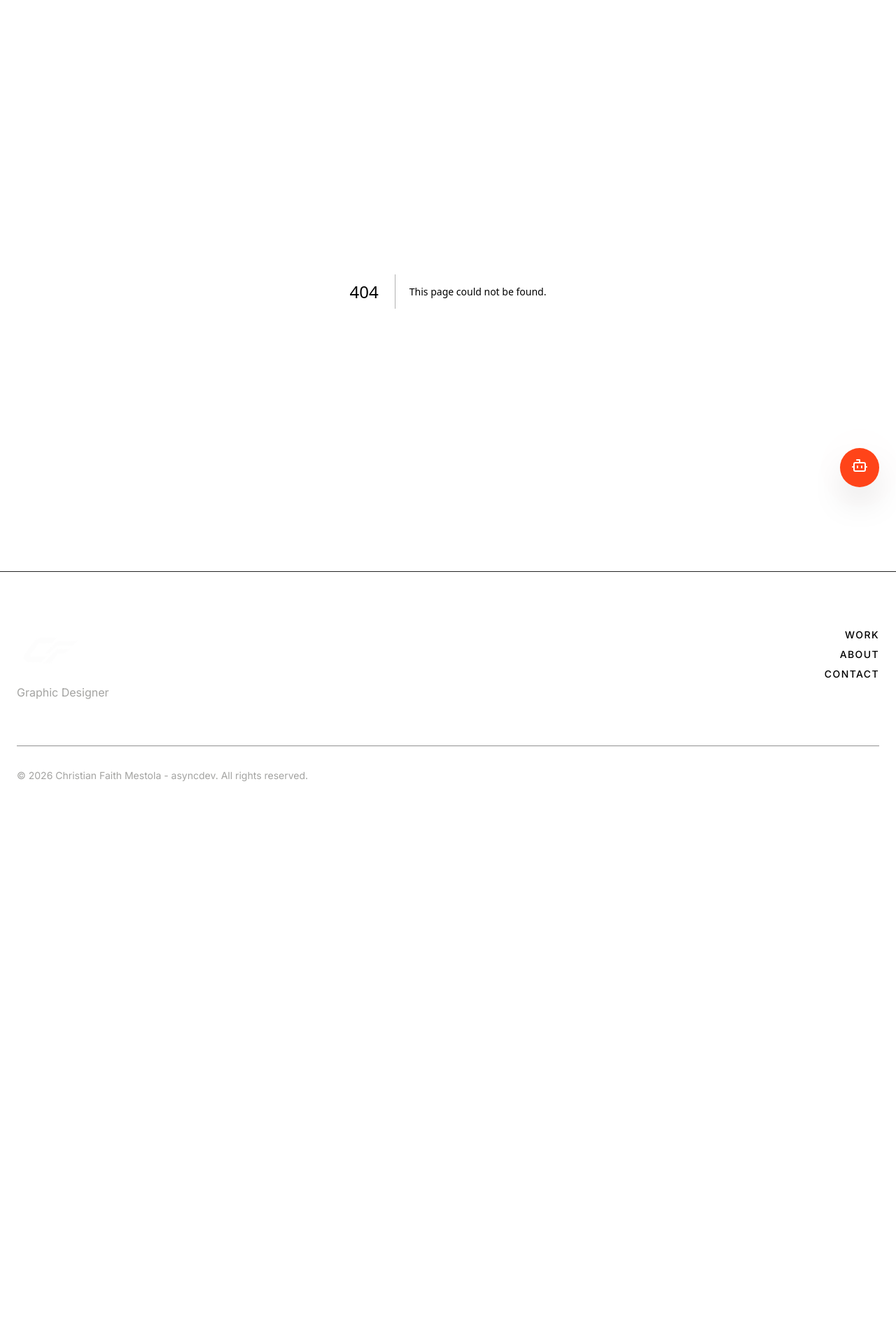
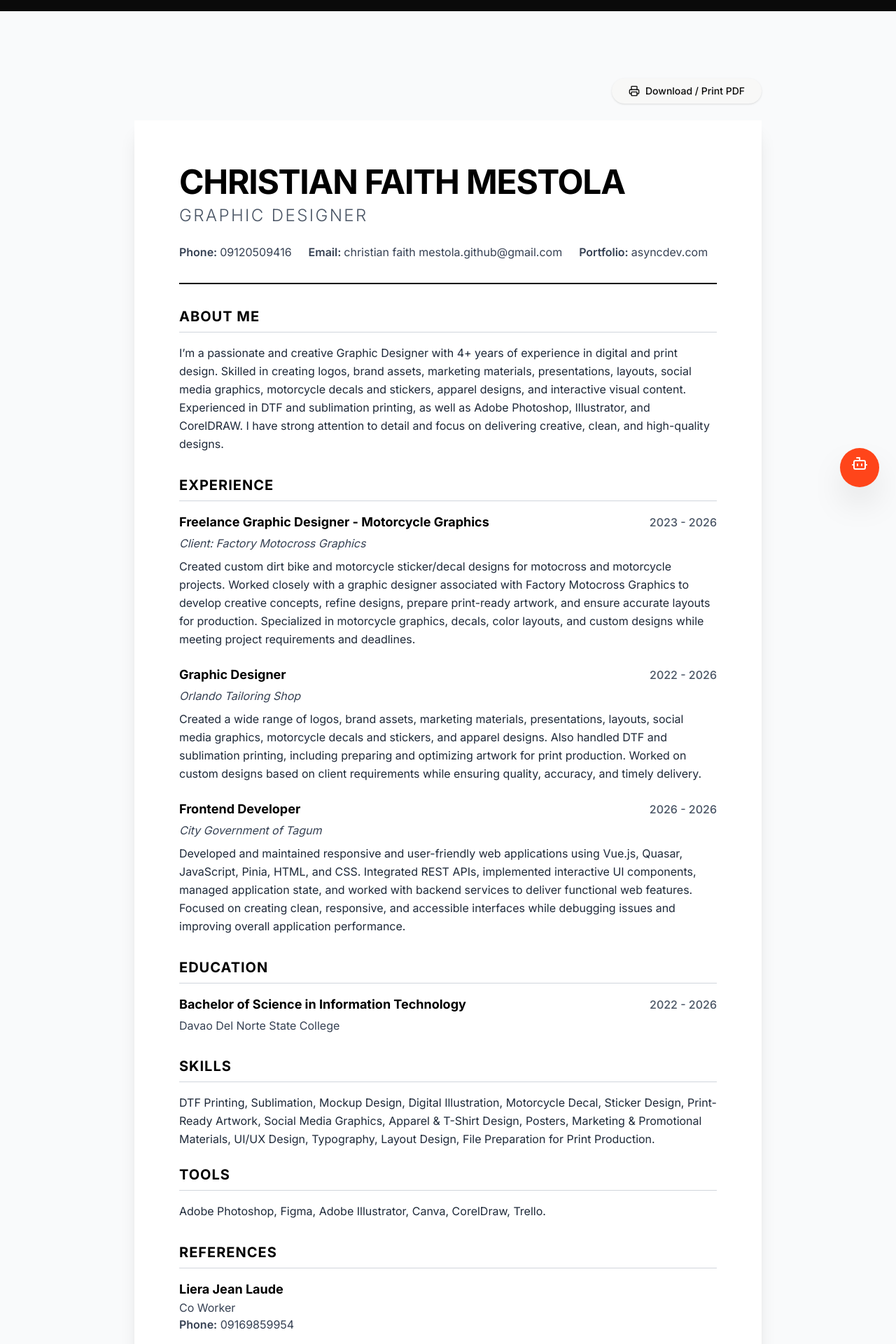
Before and after one commit to channy051022/graphic-design-portfolio, a Next.js app: page /resume in a window 1280 px wide. Before the commit this address had no page. Shown: the part 80-2000 px from the top of the page at 70% size. Before the commit the page ends 1278 px from the top, so only its background shows below. Built offline with nearby package versions, Linux system fonts and the light colour scheme.

Commit message:
feat: add navbar, footer, and resume page components

```diff
--- /dev/null
+++ b/src/app/resume/page.tsx
@@ -0,0 +1,140 @@
+"use client";
+
+import { Printer } from "lucide-react";
+import { resumeData } from "@/data/resume";
+
+export default function ResumePage() {
+  const handlePrint = () => {
+    window.print();
+  };
+
+  return (
+    <div className="min-h-screen bg-gray-50 dark:bg-zinc-950 py-24 px-4 sm:px-6 lg:px-8 print:py-0 print:px-0">
+      <div className="max-w-4xl mx-auto">
+        {/* Action Bar (Hidden on Print) */}
+        <div className="mb-6 flex justify-end print:hidden">
+          <button
+            onClick={handlePrint}
+            className="flex items-center gap-2 bg-foreground text-background px-6 py-2 rounded-full font-medium text-sm hover:opacity-80 transition-opacity shadow-sm"
+          >
+            <Printer size={16} />
+            <span>Download / Print PDF</span>
+          </button>
+        </div>
+
+        {/* Resume Document */}
+        <div className="bg-white text-black p-10 sm:p-16 shadow-xl print:shadow-none print:p-0">
+
+          {/* Header */}
+          <header className="border-b-2 border-black pb-8 mb-8">
+            <h1 className="text-4xl sm:text-5xl font-bold tracking-tight uppercase mb-2">
+              {resumeData.name}
+            </h1>
+            <p className="text-xl sm:text-2xl text-gray-600 font-light tracking-widest uppercase mb-6">
+              {resumeData.title}
+            </p>
+            <div className="flex flex-wrap gap-x-6 gap-y-2 text-sm sm:text-base text-gray-700">
+              <span className="flex items-center gap-1">
+                <span className="font-semibold">Phone:</span> {resumeData.contact.phone}
+              </span>
+              <span className="flex items-center gap-1">
+                <span className="font-semibold">Email:</span> {resumeData.contact.email}
+              </span>
+              <span className="flex items-center gap-1">
+                <span className="font-semibold">Portfolio:</span> {resumeData.contact.portfolio}
+              </span>
+            </div>
+          </header>
+
+          {/* About Me */}
+          <section className="mb-8">
+            <h2 className="text-xl font-bold uppercase tracking-wider border-b border-gray-300 pb-2 mb-4">
+              About Me
+            </h2>
+            <p className="text-gray-800 leading-relaxed text-sm sm:text-base">
+              {resumeData.about}
+            </p>
+          </section>
+
+          {/* Experience */}
+          <section className="mb-8">
+            <h2 className="text-xl font-bold uppercase tracking-wider border-b border-gray-300 pb-2 mb-4">
+              Experience
+            </h2>
+            <div className="space-y-6">
+              {resumeData.experience.map((job, idx) => (
+                <div key={idx}>
+                  <div className="flex flex-col sm:flex-row sm:justify-between sm:items-baseline mb-1">
+                    <h3 className="text-lg font-bold">{job.title}</h3>
+                    <span className="text-gray-600 font-medium">{job.duration}</span>
+                  </div>
+                  <p className="text-gray-700 italic mb-2">{job.company}</p>
+                  <p className="text-gray-800 text-sm sm:text-base leading-relaxed">
+                    {job.description}
+                  </p>
+                </div>
+              ))}
+            </div>
+          </section>
+
+          {/* Education */}
+          <section className="mb-8">
+            <h2 className="text-xl font-bold uppercase tracking-wider border-b border-gray-300 pb-2 mb-4">
+              Education
+            </h2>
+            <div>
+              {resumeData.education.map((edu, idx) => (
+                <div key={idx} className="mb-4 last:mb-0">
+                  <div className="flex flex-col sm:flex-row sm:justify-between sm:items-baseline mb-1">
+                    <h3 className="text-lg font-bold">{edu.degree}</h3>
+                    <span className="text-gray-600 font-medium">{edu.duration}</span>
+                  </div>
+                  <p className="text-gray-700">{edu.school}</p>
+                </div>
+              ))}
+            </div>
+          </section>
+
+          {/* Skills & Tools */}
+          <section className="mb-8 space-y-6">
+            <div>
+              <h2 className="text-xl font-bold uppercase tracking-wider border-b border-gray-300 pb-2 mb-4">
+                Skills
+              </h2>
+              <p className="text-gray-800 text-sm sm:text-base leading-relaxed">
+                {resumeData.skills.join(", ")}.
+              </p>
+            </div>
+            <div>
+              <h2 className="text-xl font-bold uppercase tracking-wider border-b border-gray-300 pb-2 mb-4">
+                Tools
+              </h2>
+              <p className="text-gray-800 text-sm sm:text-base leading-relaxed">
+                {resumeData.tools.join(", ")}.
+              </p>
+            </div>
+          </section>
+
+          {/* References */}
+          <section>
+            <h2 className="text-xl font-bold uppercase tracking-wider border-b border-gray-300 pb-2 mb-4">
+              References
+            </h2>
+            <div className="grid grid-cols-1 sm:grid-cols-2 gap-4">
+              {resumeData.references.map((ref, idx) => (
+                <div key={idx}>
+                  <h3 className="font-bold text-lg">{ref.name}</h3>
+                  <p className="text-gray-700">{ref.title}</p>
+                  <p className="text-gray-700">
+                    <span className="font-semibold">Phone:</span> {ref.phone}
+                  </p>
+                </div>
+              ))}
+            </div>
+          </section>
+
+        </div>
+      </div>
+    </div>
+  );
+}
--- a/src/components/footer/Footer.tsx
+++ b/src/components/footer/Footer.tsx
@@ -24,6 +24,7 @@ export function Footer() {
             <nav className="flex flex-col space-y-2 text-sm font-medium tracking-widest uppercase">
               <Link href="/work" className="hover:text-accent transition-colors md:text-right">Work</Link>
               <Link href="/about" className="hover:text-accent transition-colors md:text-right">About</Link>
+              <Link href="/resume" className="hover:text-accent transition-colors md:text-right">Resume</Link>
               {/* <Link href="/experiments" className="hover:text-accent transition-colors md:text-right">Experiments</Link> */}
               <Link href="/contact" className="hover:text-accent transition-colors md:text-right">Contact</Link>
             </nav>
--- a/src/components/navigation/Navbar.tsx
+++ b/src/components/navigation/Navbar.tsx
@@ -16,6 +16,7 @@ function cn(...inputs: ClassValue[]) {
 const navLinks = [
   { href: "/work", label: "WORK" },
   { href: "/about", label: "ABOUT" },
+  { href: "/resume", label: "RESUME" },
   // { href: "/experiments", label: "EXPERIMENTS" },
   { href: "/contact", label: "CONTACT" },
 ];
--- /dev/null
+++ b/src/data/resume.ts
@@ -0,0 +1,53 @@
+export const resumeData = {
+  name: "Christian Faith Mestola",
+  title: "Graphic Designer",
+  contact: {
+    phone: "09120509416",
+    email: "christian faith mestola.github@gmail.com",
+    portfolio: "asyncdev.com"
+  },
+  about: "I’m a passionate and creative Graphic Designer with 4+ years of experience in digital and print design. Skilled in creating logos, brand assets, marketing materials, presentations, layouts, social media graphics, motorcycle decals and stickers, apparel designs, and interactive visual content. Experienced in DTF and sublimation printing, as well as Adobe Photoshop, Illustrator, and CorelDRAW. I have strong attention to detail and focus on delivering creative, clean, and high-quality designs.",
+  experience: [
+    {
+      title: "Freelance Graphic Designer - Motorcycle Graphics",
+      duration: "2023 - 2026",
+      company: "Client: Factory Motocross Graphics",
+      description: "Created custom dirt bike and motorcycle sticker/decal designs for motocross and motorcycle projects. Worked closely with a graphic designer associated with Factory Motocross Graphics to develop creative concepts, refine designs, prepare print-ready artwork, and ensure accurate layouts for production. Specialized in motorcycle graphics, decals, color layouts, and custom designs while meeting project requirements and deadlines."
+    },
+    {
+      title: "Graphic Designer",
+      duration: "2022 - 2026",
+      company: "Orlando Tailoring Shop",
+      description: "Created a wide range of logos, brand assets, marketing materials, presentations, layouts, social media graphics, motorcycle decals and stickers, and apparel designs. Also handled DTF and sublimation printing, including preparing and optimizing artwork for print production. Worked on custom designs based on client requirements while ensuring quality, accuracy, and timely delivery."
+    },
+    {
+      title: "Frontend Developer",
+      duration: "2026 - 2026",
+      company: "City Government of Tagum",
+      description: "Developed and maintained responsive and user-friendly web applications using Vue.js, Quasar, JavaScript, Pinia, HTML, and CSS. Integrated REST APIs, implemented interactive UI components, managed application state, and worked with backend services to deliver functional web features. Focused on creating clean, responsive, and accessible interfaces while debugging issues and improving overall application performance."
+    }
+  ],
+  education: [
+    {
+      degree: "Bachelor of Science in Information Technology",
+      duration: "2022 - 2026",
+      school: "Davao Del Norte State College"
+    }
+  ],
+  skills: [
+    "DTF Printing", "Sublimation", "Mockup Design", "Digital Illustration",
+    "Motorcycle Decal", "Sticker Design", "Print-Ready Artwork", "Social Media Graphics",
+    "Apparel & T-Shirt Design", "Posters", "Marketing & Promotional Materials",
+    "UI/UX Design", "Typography", "Layout Design", "File Preparation for Print Production"
+  ],
+  tools: [
+    "Adobe Photoshop", "Figma", "Adobe Illustrator", "Canva", "CorelDraw", "Trello"
+  ],
+  references: [
+    {
+      name: "Liera Jean Laude",
+      title: "Co Worker",
+      phone: "09169859954"
+    }
+  ]
+};
```
